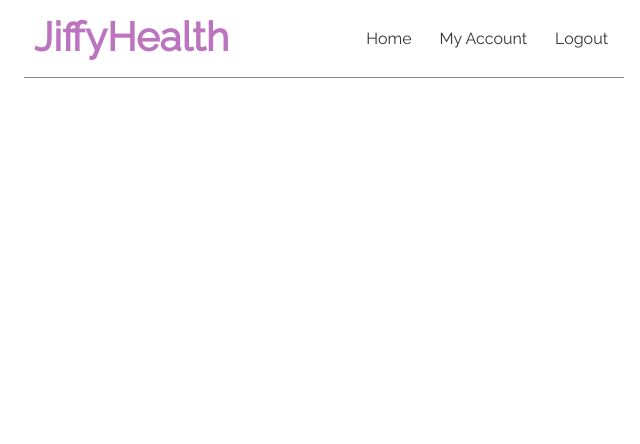
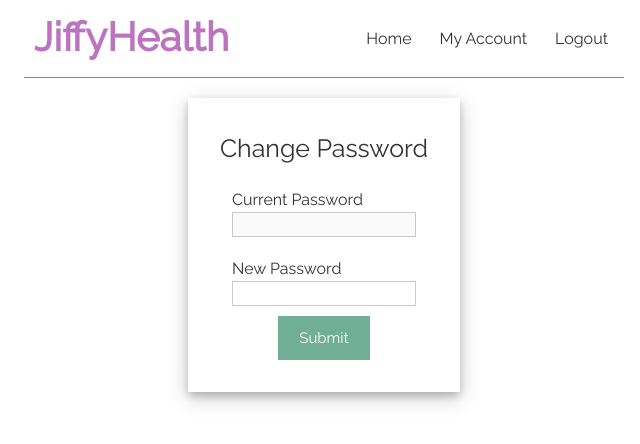
Before and after one commit to idzidz/JiffyMental, a React (Create React App) app in the folder jiffy-app/: page /changePassword in a window 1280 px wide. Shown: the top 444 px of the page, without its empty margins (316-956 px from the left). Built offline with nearby package versions, Linux system fonts and the light colour scheme; no server answers; sample sign-in values are in the browser's storage.

Commit message:
My account page now has three buttons for changing email, password, or checking appointment status. Change email and pwd buttons are working and changing the values in the postgresql db correctly

```diff
--- a/jiffy-app/src/App.js
+++ b/jiffy-app/src/App.js
@@ -1,3 +1,4 @@
+import {Routes, Route} from 'react-router-dom';
 import Navbar from './Navbar';
 import Home from './Home';
 import BriefQ from './BriefQ';
@@ -12,7 +13,11 @@ import Crisis from './Crisis';
 import Recovery from './Recovery';
 import Signup from './Signup';
 import MyAccount from './MyAccount';
-import {Routes, Route} from 'react-router-dom';
+import MyAppointments from './MyAppointments';
+import ChangeEmail from './ChangeEmail';
+import ChangePwd from './ChangePwd';
+
+
 
 function App() {
 
@@ -33,6 +38,9 @@ function App() {
                 <Route path="/forgotPwd" element={<Recovery></Recovery>} />
                 <Route path="/signup" element={<Signup></Signup>} />
                 <Route path="/myAccount" element={<MyAccount></MyAccount>} />
+                <Route path="/myAppointments" element={<MyAppointments></MyAppointments>} />
+                <Route path="/changeEmail" element={<ChangeEmail></ChangeEmail>} />
+                <Route path="/changePassword" element={<ChangePwd></ChangePwd>} />
             </Routes>
 
             {/*todo:   1. Create the 3 "eh" buttons on patient page + skip button*/}
--- /dev/null
+++ b/jiffy-app/src/ChangeEmail.js
@@ -0,0 +1,95 @@
+import React, {useState, useEffect} from "react";
+import {Container, Row, Col} from 'react-bootstrap';
+
+const ChangeEmail = () => {
+
+    const [userInfo, setUserInfo] = useState({
+        email: "",
+        password: ""
+    });
+
+    const handleSubmit = async (event) => {
+        event.preventDefault();
+
+        const email = document.forms[0];
+        const emailRegex = new RegExp ('^[A-Za-z0-9]+@[A-Za-z0-9]+[.][A-Za-z]+$');
+        const validEmail = emailRegex.test(email.newEmail.value);
+
+        if (email.newEmail.value === userInfo.email){
+            alert("This is already your email");
+        } else if (validEmail){
+            try {
+                const url = "http://localhost:3000/api/changeEmail/" + localStorage.getItem("userID") + "/" + email.newEmail.value;
+                const query = await fetch(url, {
+                    method: "PUT",
+                    headers: {}
+                })
+                const result = await query.json();
+                if (result){
+                    alert("Email address has been successfully changed");
+                    window.location.reload();
+                } else{
+                    alert("Email address has failed to change");
+                }
+            } catch (e) {
+                console.log("Caught error: " + e);
+            }
+        } else if (!validEmail){
+            alert("You have entered an invalid email address." + "\n" + "Please enter an email following the format: \"Test@Email.Com\"");
+        }
+    }
+
+    useEffect(() => {
+       async function getUserDetails() {
+           try {
+               const url = "http://localhost:3000/api/getUserDetails/" + localStorage.getItem("userID") + "/" + localStorage.getItem("userType")
+               const test = await fetch(url);
+               const userData = await test.json();
+               setUserInfo({
+                   email: userData.email_address,
+                   password: userData.password
+               });
+
+           } catch (e) {
+               console.log("Caught error: " + e);
+           }
+       }
+       getUserDetails();
+    }, []);
+
+    const renderForm = (
+        <Container>
+            <Col>
+                <div className="login">
+                    <div className="login-form">
+                        <div className="title">Change Email</div>
+                        <div className="form">
+                            <form onSubmit={handleSubmit}>
+                                <div className="input container">
+                                    <Row><label>Current Email</label></Row>
+                                    <input type="text" value={userInfo.email} disabled />
+
+                                </div>
+                                <div className="input container" style={{paddingTop:"20px"}}>
+                                    <Row><label>New Email</label></Row>
+                                    <input type="text" name="newEmail" required></input>
+                                </div>
+                                <div className="button-container">
+                                    <input type="submit" />
+                                </div>
+                            </form>
+                        </div>
+                    </div>
+                </div>
+            </Col>
+        </Container>
+    )
+
+    return (
+        <div>
+            {localStorage.length === 0 ? window.location.href="/login" : renderForm}
+        </div>
+    );
+}
+
+export default ChangeEmail;
--- /dev/null
+++ b/jiffy-app/src/ChangePwd.js
@@ -0,0 +1,87 @@
+import React, {useState, useEffect} from "react";
+import {Container, Row, Col} from 'react-bootstrap';
+
+const ChangePwd = () => {
+
+    const [userInfo, setUserInfo] = useState({
+        email: "",
+        password: ""
+    });
+
+    const handleSubmit = async (event) => {
+        event.preventDefault();
+
+        const pwd = document.forms[0];
+
+        try {
+            const url = "http://localhost:3000/api/changePassword/" + localStorage.getItem("userID") + "/" + pwd.newPwd.value;
+            const query = await fetch(url, {
+                method: "PUT",
+                headers: {}
+            })
+            const result = await query.json();
+            if (result){
+                alert("Password has been successfully changed");
+                window.location.reload();
+            } else {
+                alert("Password has failed to change");
+            }
+        } catch (e) {
+            console.log("Caught error: " + e);
+        }
+    }
+
+    useEffect(() => {
+        async function getUserDetails() {
+            try {
+                const url = "http://localhost:3000/api/getUserDetails/" + localStorage.getItem("userID") + "/" + localStorage.getItem("userType")
+                const test = await fetch(url);
+                const userData = await test.json();
+                setUserInfo({
+                    email: userData.email_address,
+                    password: userData.password
+                });
+
+            } catch (e) {
+                console.log("Caught error: " + e);
+            }
+        }
+        getUserDetails();
+    }, []);
+
+    const renderForm = (
+        <Container>
+            <Col>
+                <div className="login">
+                    <div className="login-form">
+                        <div className="title">Change Password</div>
+                        <div className="form">
+                            <form onSubmit={handleSubmit}>
+                                <div className="input container">
+                                    <Row><label>Current Password</label></Row>
+                                    <input type="text" value={userInfo.password} disabled />
+
+                                </div>
+                                <div className="input container" style={{paddingTop:"20px"}}>
+                                    <Row><label>New Password</label></Row>
+                                    <input type="text" name="newPwd" required></input>
+                                </div>
+                                <div className="button-container">
+                                    <input type="submit" />
+                                </div>
+                            </form>
+                        </div>
+                    </div>
+                </div>
+            </Col>
+        </Container>
+    )
+
+    return (
+        <div>
+            {localStorage.length === 0 ? window.location.href="/login" : renderForm}
+        </div>
+    );
+}
+
+export default ChangePwd;
--- a/jiffy-app/src/Database/index.js
+++ b/jiffy-app/src/Database/index.js
@@ -152,7 +152,7 @@ app.put('/api/changePassword/:user_id/:password', async (req, res) => {
     try {
         const db = await pool.query('UPDATE users SET password = $1 WHERE user_id = $2', [req.params.password, req.params.user_id]);
 
-        res.json("password changed to " + req.params.password);
+        res.json(true);
 
     } catch(e) {
         console.log("Caught error: " + e);
@@ -173,7 +173,7 @@ app.put('/api/changeEmail/:user_id/:email', async (req, res) => {
         //     res.json("ERROR: User not found");
         // }
 
-        res.json("email changed to " + req.params.email);
+        res.json(true);
 
     } catch (e) {
         console.log("Caught error: " + e);
--- a/jiffy-app/src/MyAccount.js
+++ b/jiffy-app/src/MyAccount.js
@@ -1,6 +1,6 @@
 import React, {useState} from "react";
 import ReactDOM from "react-dom";
-import {useNavigate} from "react-router-dom";
+import {useNavigate, Link} from "react-router-dom";
 import {Container, Row, Col} from 'react-bootstrap';
 import {useHref} from "react-router";
 
@@ -11,8 +11,36 @@ const MyAccount = () => {
 
     const renderForm = (
         <div>
-            <h4 className="subText">todo: account modifications (email, password)</h4>
-            <h4 className="subText">Local storage length: {localStorage.length}</h4>
+
+            <Row style={{textAlign:"center", paddingBottom:"50px"}}>
+                <h2 className="headerText">My Account</h2>
+                <h4 className="subText">Click on any of the following buttons to view/modify your account</h4>
+            </Row>
+
+            <Row style={{textAlign:"center", paddingBottom:"50px"}}>
+                <Col>
+                    <Link to="../changeEmail">
+                        <button style={{width: "300px"}}>Change Email</button>
+                    </Link>
+                </Col>
+            </Row>
+
+            <Row style={{textAlign:"center", paddingBottom:"50px"}}>
+                <Col>
+                    <Link to="../changePassword">
+                        <button style={{width: "300px"}}>Change Password</button>
+                    </Link>
+                </Col>
+            </Row>
+
+            <Row style={{textAlign:"center", paddingBottom:"50px"}}>
+                <Col>
+                    <Link to="../myAppointments">
+                        <button style={{width: "300px"}}>My Appointments</button>
+                    </Link>
+                </Col>
+            </Row>
+
         </div>
     );
 
--- /dev/null
+++ b/jiffy-app/src/MyAppointments.js
@@ -0,0 +1,21 @@
+import React, {useState} from "react";
+import {Container, Row, Col} from 'react-bootstrap';
+
+const MyAppointments = () => {
+
+
+    const renderForm = async () => {
+        <div>
+            <h4 className="subText">todo: account modifications (email, password)</h4>
+        </div>
+    }
+
+    return (
+        <div>
+            {localStorage.length === 0 ? window.location.href="/login" : renderForm}
+
+        </div>
+    );
+}
+
+export default MyAppointments;
```
Also changed, not shown: jiffy-app/src/todo.md (+2 -2 lines).
